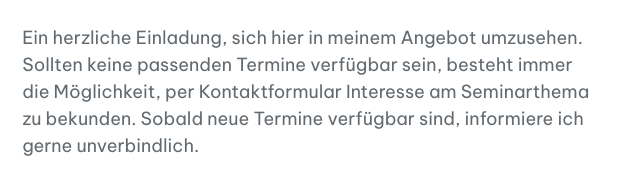
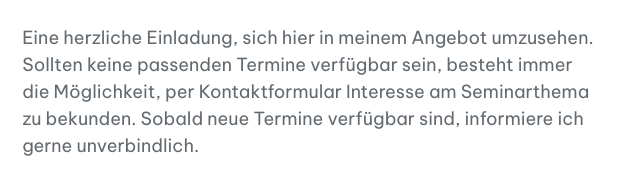
Before and after one commit to PatteJun/arianeschmidt-web, a website: page pages/workshops-index.html in a window 1280 px wide. Shown: the part 343-526 px from the top of the page, 620-1260 px from the left. Drawn offline with Linux system fonts and the light colour scheme.

Commit message:
typo fix

```diff
--- a/pages/workshops-index.html
+++ b/pages/workshops-index.html
@@ -62,7 +62,7 @@
               „Therapeutischem Yoga“, und „Achtsamkeit und Meditation“.
             </p>
             <p>
-              Ein herzliche Einladung, sich hier in meinem Angebot umzusehen.
+              Eine herzliche Einladung, sich hier in meinem Angebot umzusehen.
               Sollten keine passenden Termine verfügbar sein, besteht immer die
               Möglichkeit, per Kontaktformular Interesse am Seminarthema zu
               bekunden. Sobald neue Termine verfügbar sind, informiere ich gerne
```
